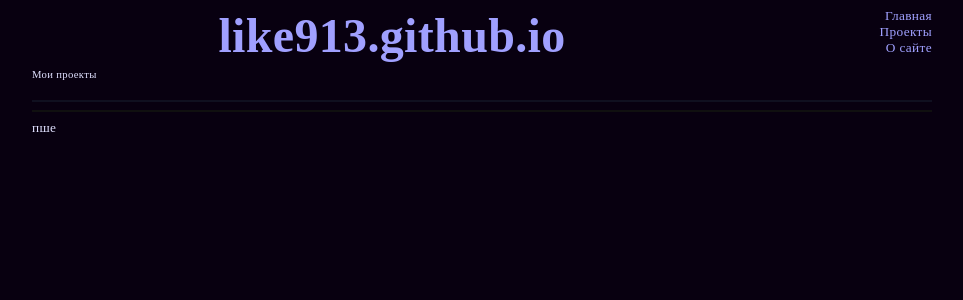
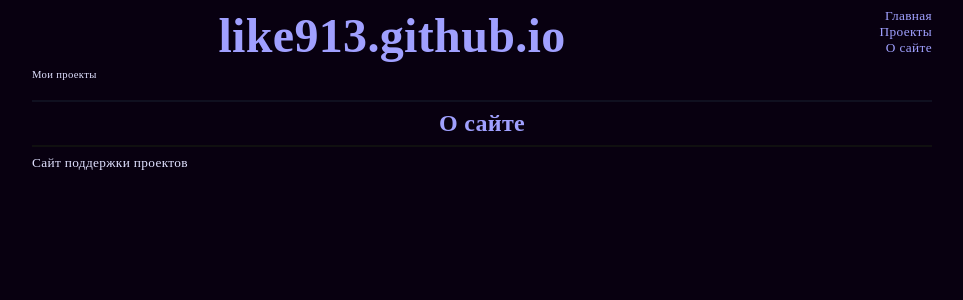
Before and after one commit to like913/like913.github.io, a Jekyll site: the page built from index.md, in a window 1280 px wide. Shown: the top 300 px of the page, without its empty margins (158-1121 px from the left). Built offline with Jekyll 4.4.1, drawn with Linux system fonts in a browser that asks for light colours; our own code applies the rules of GitHub Pages for plain Markdown files.

Commit message:
fix: main page

```diff
--- a/index.md
+++ b/index.md
@@ -1 +1,7 @@
-пше
+---
+title: О сайте
+permalink: /
+layout: page
+---
+
+Сайт поддержки проектов
```
